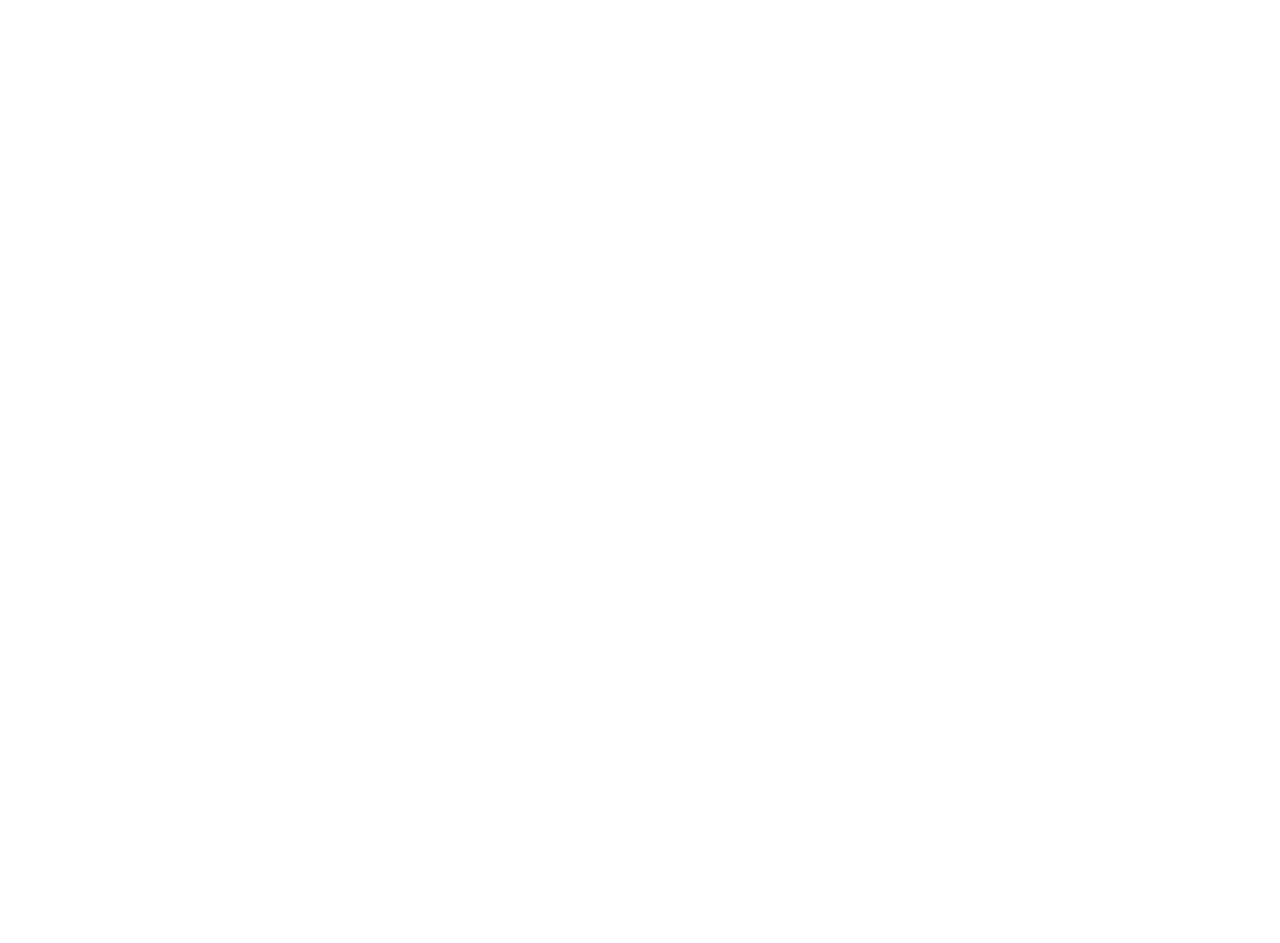
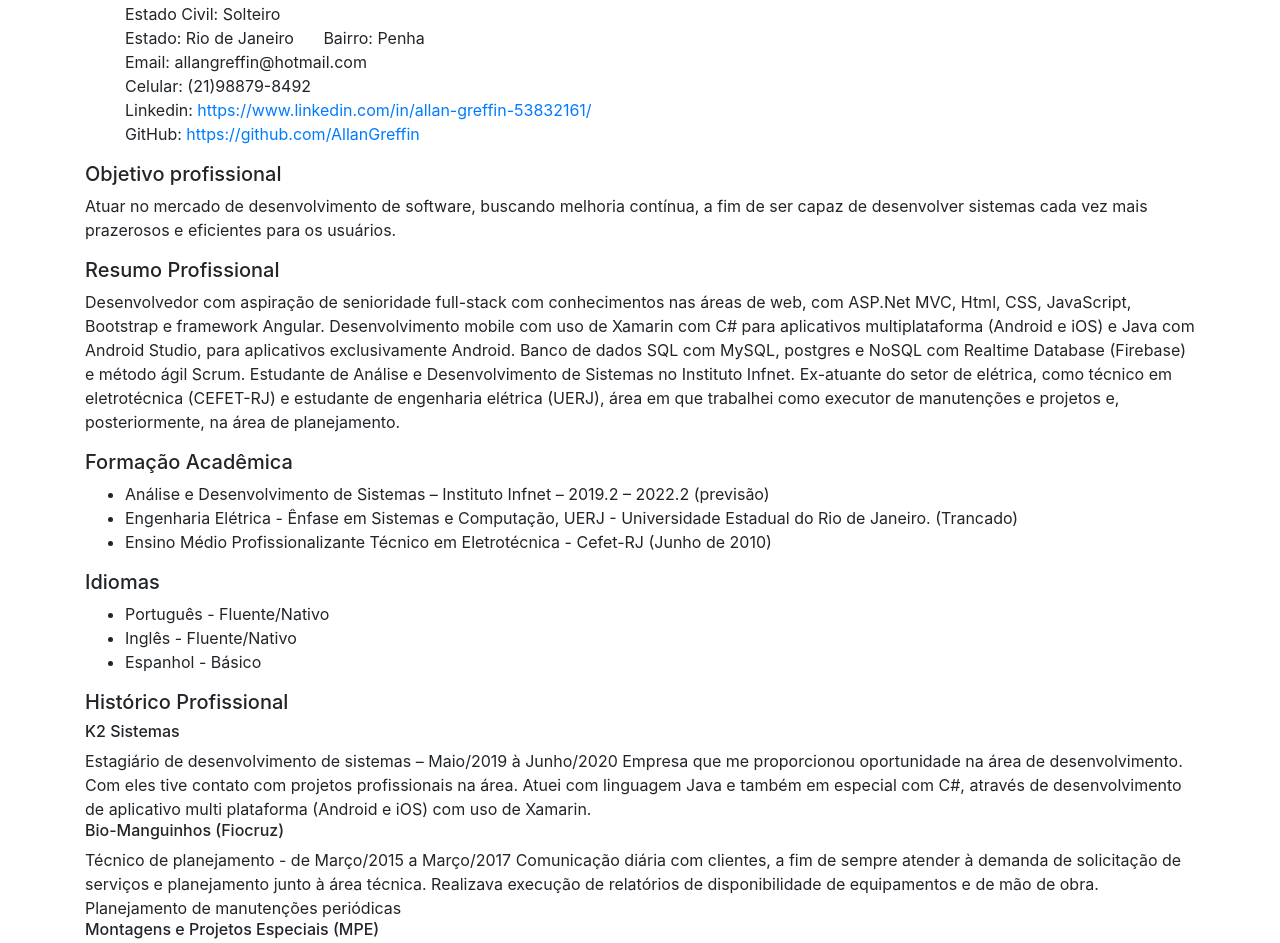
Before and after one commit to AllanGreffin/OwnPage, an Angular app: page /curriculo in a window 1280 px wide. Shown: the part 149-1092 px from the top of the page. Before the commit the page ends 800 px from the top, so only its background shows below. Built offline with nearby package versions, Linux system fonts and the light colour scheme.

Commit message:
commit do curriculo inicial

```diff
--- a/src/app/curriculo/curriculo.component.css
+++ b/src/app/curriculo/curriculo.component.css
@@ -0,0 +1,6 @@
+ul.dados li{
+    list-style-type: none;
+}
+.bairro{
+    margin-left: 25px;
+}
--- a/src/app/curriculo/curriculo.component.html
+++ b/src/app/curriculo/curriculo.component.html
@@ -1 +1,94 @@
-<p>curriculo works!</p>
+<div class="curriculo">
+    <div class="dadospessoais">
+        <h5>Dados pessoais</h5>
+        <ul class="dados">
+            <li>Nome: Allan Ricardo Greffin</li>
+            <li>Nascimento: 03/03/1990</li>
+            <li>Estado Civil: Solteiro</li>
+            <li>Estado: Rio de Janeiro <span class="bairro">Bairro: Penha</span></li>
+            <li>Email: allangreffin@hotmail.com</li>
+            <li>Celular: (21)98879-8492</li>
+            <li>Linkedin: <a href="https://www.linkedin.com/in/allan-greffin-53832161/">https://www.linkedin.com/in/allan-greffin-53832161/</a></li>
+            <li>GitHub: <a href="https://github.com/AllanGreffin">https://github.com/AllanGreffin</a></li>
+        </ul>
+    </div>
+
+    <div class="objetivo">
+        <h5>Objetivo profissional</h5>
+        <p>Atuar no mercado de desenvolvimento de software, buscando melhoria
+            contínua, a fim de ser capaz de desenvolver sistemas cada vez mais prazerosos e
+            eficientes para os usuários.
+        </p>
+    </div>
+
+    <div class="resumoprofissional">
+        <h5>Resumo Profissional</h5>
+        <p>Desenvolvedor com aspiração de senioridade full-stack com conhecimentos nas
+            áreas de web, com ASP.Net MVC, Html, CSS, JavaScript, Bootstrap e
+            framework Angular.
+            Desenvolvimento mobile com uso de Xamarin com C# para aplicativos
+            multiplataforma (Android e iOS) e Java com Android Studio, para aplicativos
+            exclusivamente Android.
+            Banco de dados SQL com MySQL, postgres e NoSQL com Realtime Database
+            (Firebase) e método ágil Scrum.
+            Estudante de Análise e Desenvolvimento de Sistemas no Instituto Infnet.
+            Ex-atuante do setor de elétrica, como técnico em eletrotécnica (CEFET-RJ) e
+            estudante de engenharia elétrica (UERJ), área em que trabalhei como executor
+            de manutenções e projetos e, posteriormente, na área de planejamento.
+        </p>
+    </div>
+
+    <div class="formacao">
+        <h5>Formação Acadêmica</h5>
+        <ul>
+            <li>Análise e Desenvolvimento de Sistemas – Instituto Infnet – 2019.2 – 2022.2
+                (previsão)
+            </li>
+            <li>Engenharia Elétrica - Ênfase em Sistemas e Computação, UERJ - Universidade
+                Estadual do Rio de Janeiro. (Trancado)
+            </li>
+            <li>Ensino Médio Profissionalizante Técnico em Eletrotécnica - Cefet-RJ (Junho de
+                2010)
+            </li>
+        </ul>
+    </div>
+    <div class="idiomas">
+        <h5>Idiomas</h5>
+        <ul>
+            <li>Português - Fluente/Nativo</li>
+            <li>Inglês - Fluente/Nativo</li>
+            <li>Espanhol - Básico</li>
+        </ul>
+    </div>
+    <div class="historico">
+        <h5>Histórico Profissional</h5>
+        <h6>K2 Sistemas</h6>
+        Estagiário de desenvolvimento de sistemas – Maio/2019 à Junho/2020
+        Empresa que me proporcionou oportunidade na área de desenvolvimento. Com
+        eles tive contato com projetos profissionais na área. Atuei com linguagem Java
+        e também em especial com C#, através de desenvolvimento de aplicativo multi
+        plataforma (Android e iOS) com uso de Xamarin.
+
+        <h6>Bio-Manguinhos (Fiocruz)</h6>
+        Técnico de planejamento - de Março/2015 a Março/2017
+        Comunicação diária com clientes, a fim de sempre atender à demanda de
+        solicitação de serviços e planejamento junto à área técnica.
+        Realizava execução de relatórios de disponibilidade de equipamentos e de mão
+        de obra.
+        Planejamento de manutenções periódicas
+
+        <h6>Montagens e Projetos Especiais (MPE)</h6>
+        Técnico (Manutenção Industrial) - de 2009 a 2012
+        Empresa que me acolheu como estagiário ao final do meu curso técnico em
+        Eletrotécnica.
+        Após a conclusão do estágio fui efetivado, trabalhando sempre na área de
+        manutenção em campo, em sistemas de baixa e alta tensão em todo sistema de
+        distribuição nos aeroportos Internacional do Rio de Janeiro e no Santos
+        Dumont.
+        Após 2 anos na função de técnico de manutenção obtive promoção ao setor de
+        planejamento, ao qual me tornei responsável, elaborando programação de
+        serviços, relatórios de desempenho de equipamentos e de funcionários e avisos
+        de influência para realização de serviços.
+        </div>
+
+</div>
--- a/src/app/home/home.component.html
+++ b/src/app/home/home.component.html
@@ -15,7 +15,7 @@
 <h5>Minhas redes sociais:</h5>
 <ul>
     <li>Linkedin: <a href="https://www.linkedin.com/in/allan-greffin-53832161/">Allan Greffin</a></li>
-    <li>Github Repo: <a href="https://github.com/Hilkan/MyRepo">Repositório</a></li>
+    <li>Github Repo: <a href="https://github.com/AllanGreffin">Repositório</a></li>
 </ul>
 
 <p>Lorem ipsum dolor sit amet consectetur adipisicing elit. Tempore sapiente enim unde ad velit, illo ex error doloribus assumenda distinctio. Sint alias molestias ducimus voluptatum soluta explicabo ad! Magnam, consequatur!</p>
```
Also changed, not shown: src/app/curriculo/curriculo.service.ts (deleted, +0 -9 lines), 1 other file (tests, documents, lock files or other folders).
